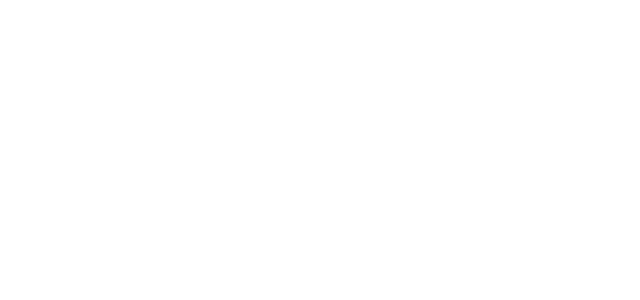
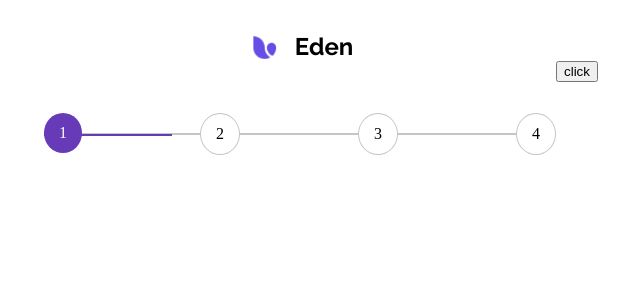
Before and after one commit to foolhardy21/onboarding, a React (Create React App) app: page / in a window 1280 px wide. Shown: the top 300 px of the page, without its empty margins (319-959 px from the left). Built offline with nearby package versions, Linux system fonts and the light colour scheme.

Commit message:
feat - dynamic progress bar added

```diff
--- a/public/index.html
+++ b/public/index.html
@@ -8,6 +8,10 @@
   <meta name="theme-color" content="#000000" />
   <meta name="description" content="Onboarding mockup created using ReactJS" />
   <link rel="manifest" href="%PUBLIC_URL%/manifest.json" />
+  <link rel="preconnect" href="https://fonts.googleapis.com">
+  <link rel="preconnect" href="https://fonts.gstatic.com" crossorigin>
+  <link href="https://fonts.googleapis.com/css2?family=Raleway:wght@100;200;300;400;500;600;700;800;900&display=swap"
+    rel="stylesheet">
 
   <title>Onboard</title>
 </head>
--- a/src/App.js
+++ b/src/App.js
@@ -1,9 +1,50 @@
+import { useEffect, useRef, useState } from "react";
+import styles from './app.module.css'
+import logo from './assets/logo.png'
 
 function App() {
+  const [progress, setProgress] = useState(25)
+  const progressBarRef = useRef(null)
+
+  useEffect(() => {
+    progressBarRef.current.style.width = `${progress}%`
+  }, [progress])
+
   return (
-    <div>
-
-    </div>
+    <main className={styles.main}>
+      <section>
+        <div className={styles.headingDiv}>
+          <img srcSet={logo} alt='eden logo' />
+          <p>eden</p>
+        </div>
+        <div className={styles.progressContainer}>
+          <div className={styles.progress} ref={progressBarRef}></div>
+          <div className={styles.milestonesContainer}>
+            <span style={{
+              background: progress >= 25 ? '#673ab7' : '#ffffff',
+              color: progress >= 25 ? '#ffffff' : '#000000',
+              border: progress >= 25 ? '' : 'solid thin #c5c4c6'
+            }} className={styles.milestone}>1</span>
+            <span style={{
+              background: progress >= 50 ? '#673ab7' : '#ffffff',
+              color: progress >= 50 ? '#ffffff' : '#000000',
+              border: progress >= 50 ? '' : 'solid thin #c5c4c6'
+            }} className={styles.milestone}>2</span>
+            <span style={{
+              background: progress >= 75 ? '#673ab7' : '#ffffff',
+              color: progress >= 75 ? '#ffffff' : '#000000',
+              border: progress >= 75 ? '' : 'solid thin #c5c4c6'
+            }} className={styles.milestone}>3</span>
+            <span style={{
+              background: progress >= 100 ? '#673ab7' : '#ffffff',
+              color: progress >= 100 ? '#ffffff' : '#000000',
+              border: progress >= 100 ? '' : 'solid thin #c5c4c6'
+            }} className={styles.milestone}>4</span>
+          </div>
+        </div>
+      </section>
+      <button onClick={() => setProgress(p => p + 25)}>click</button>
+    </main>
   );
 }
 
--- /dev/null
+++ b/src/app.module.css
@@ -0,0 +1,66 @@
+.main {
+  display: flex;
+  justify-content: center;
+  align-items: center;
+}
+
+.main > section {
+  display: flex;
+  flex-direction: column;
+  align-items: center;
+  width: 40vw;
+}
+
+.headingDiv {
+  display: flex;
+  align-items: center;
+  margin-bottom: 3rem;
+}
+
+.headingDiv > img {
+  width: 2rem;
+  height: auto;
+}
+
+.headingDiv > p {
+  font-family: "Raleway", sans-serif;
+  font-size: 1.5rem;
+  text-transform: capitalize;
+  font-weight: bold;
+  margin-left: 1rem;
+}
+
+.progressContainer {
+  width: 100%;
+  height: 2px;
+  position: relative;
+  background: #c5c4c6;
+}
+
+.progress {
+  position: absolute;
+  top: 50%;
+  left: 0;
+  background: #673ab7;
+  height: 1.5px;
+  width: 25%;
+}
+
+.milestonesContainer {
+  position: absolute;
+  top: -20px;
+  left: 0;
+  width: 100%;
+  height: 40px;
+  display: flex;
+  justify-content: space-between;
+}
+
+.milestone {
+  border-radius: 50%;
+  height: 40px;
+  width: 38px;
+  display: flex;
+  justify-content: center;
+  align-items: center;
+}
```
Also changed, not shown: src/assets/logo.png (added).
